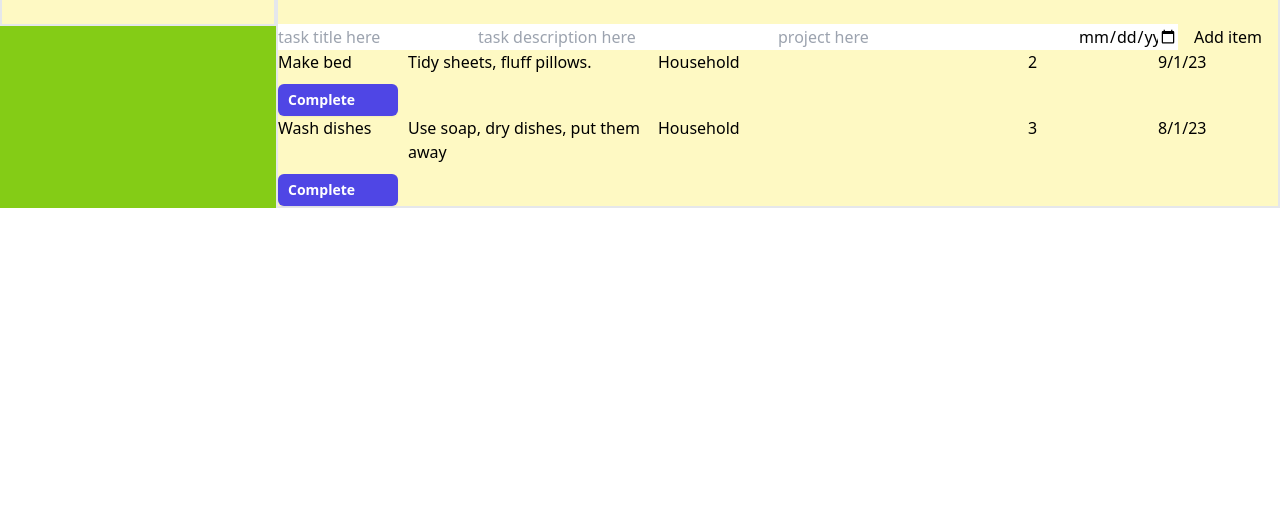
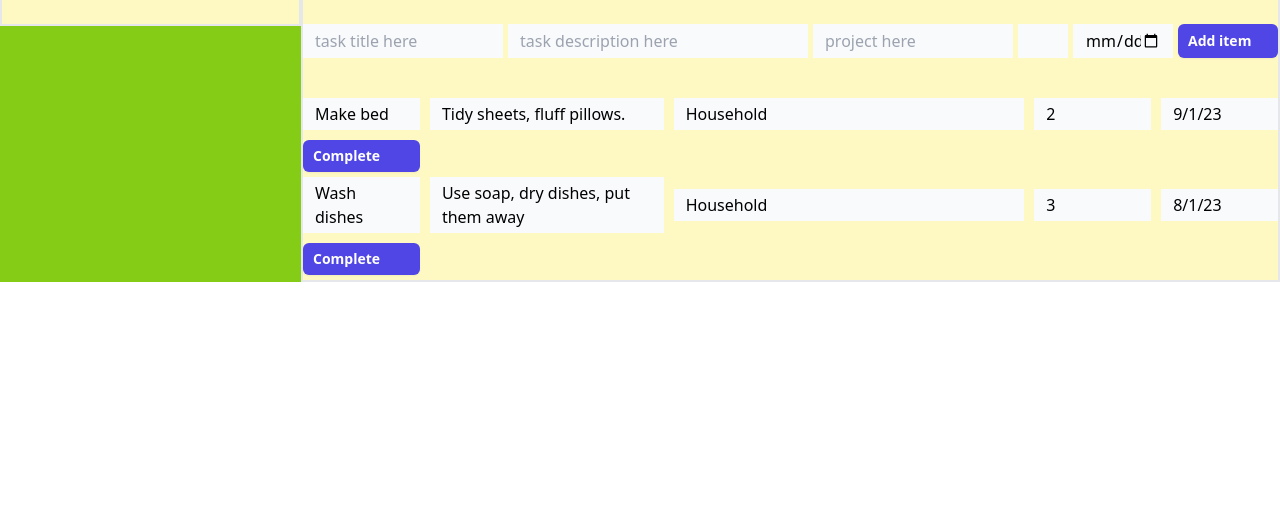
Before and after one commit to edensalt/todo-list, a website built with webpack: page dist/index.html in a window 1280 px wide. Shown: the part 282-800 px from the top of the page. Built offline with nearby package versions, Linux system fonts and the light colour scheme.

Commit message:
Add some styling for items

```diff
--- a/src/components/form.js
+++ b/src/components/form.js
@@ -1,5 +1,5 @@
 import { createFormField, createDataList, createSubmitBtn } from './form_components';
-import { createItem, masterList } from '../modules/create_list_item';
+import { createItem } from '../modules/create_list_item';
 import RenderToDoList from './list';
 
 const ItemForm = function () {
@@ -7,7 +7,7 @@ const ItemForm = function () {
 
   const form = document.createElement('form');
   form.setAttribute('id', 'item-form');
-  form.classList.add('grid', 'grid-cols-list');
+  form.classList.add('grid', 'grid-cols-list', 'gap-list');
 
   container.appendChild(form);
 
@@ -34,7 +34,6 @@ const AddItem = function () {
     const form = document.querySelector('#item-form');
     form.reset();
     RenderToDoList();
-    console.table(masterList);
   });
 };
 
@@ -42,6 +41,7 @@ const AddItemForm = function () {
   const parent = document.querySelector('#items');
   const container = document.createElement('div');
   container.setAttribute('id', 'form-container');
+  container.classList.add('mb-10');
   parent.appendChild(container);
 
   ItemForm();
--- a/src/components/form_components.js
+++ b/src/components/form_components.js
@@ -1,6 +1,7 @@
 const createFormField = function (container, type, id, name, placeholder) {
   const field = document.createElement('input');
   field.type = type;
+  field.classList.add('item');
   field.id = id;
   field.name = name;
   field.placeholder = placeholder;
@@ -23,6 +24,7 @@ const createDataList = function (
   field.name = name;
   field.id = id;
   field.type = type;
+  field.classList.add('item');
   const datalist = document.createElement('datalist');
   datalist.id = list;
   const option1 = document.createElement('option');
@@ -44,6 +46,7 @@ const createSubmitBtn = function (container, type, id, innerHTML) {
   btn.type = type;
   btn.id = id;
   btn.innerHTML = innerHTML;
+  btn.classList.add('btn-complete');
   container.appendChild(btn);
 };
 
--- a/src/components/list.js
+++ b/src/components/list.js
@@ -12,7 +12,7 @@ const RenderToDoList = function () {
   masterList.forEach((item) => {
     const card = document.createElement('div');
     card.setAttribute('id', 'list-item');
-    card.classList.add('grid', 'grid-cols-list');
+    card.classList.add('grid', 'grid-cols-list', 'gap-list', 'items-center', 'my-[5px]');
     addTitle(item, card);
     addDescription(item, card);
     addProject(item, card);
--- a/src/components/list_components.js
+++ b/src/components/list_components.js
@@ -20,30 +20,36 @@ function addDoneBtn(item, card) {
 function addTitle(item, card) {
   const para = document.createElement('p');
   para.innerHTML = item.title;
+  para.classList.add('item');
   card.appendChild(para);
 }
 
 function addDescription(item, card) {
   const para = document.createElement('p');
   para.innerHTML = item.description;
+  para.classList.add('item');
   card.appendChild(para);
 }
 
 function addProject(item, card) {
   const para = document.createElement('p');
   para.innerHTML = item.project;
+  para.classList.add('item');
   card.appendChild(para);
 }
 
 function addPriority(item, card) {
   const para = document.createElement('p');
   para.innerHTML = item.priority;
+  para.classList.add('item');
+  para.classList.add('item');
   card.appendChild(para);
 }
 
 function addDueDate(item, card) {
   const para = document.createElement('p');
   para.innerHTML = item.dueDate;
+  para.classList.add('item');
   card.appendChild(para);
 }
 
--- a/src/modules/remove_list_item.js
+++ b/src/modules/remove_list_item.js
@@ -1,9 +1,7 @@
 import { masterList } from './create_list_item';
 
 const removeItem = function (e) {
-  console.log(e.target.getAttribute('index'));
   masterList.splice(e.target.getAttribute('index'), 1);
-  console.table(masterList);
   return masterList;
 };
 
--- a/src/style.css
+++ b/src/style.css
@@ -6,4 +6,7 @@
     .btn-complete {
         @apply inline-flex items-center gap-x-1.5 rounded-md bg-indigo-600 px-2.5 py-1.5 text-sm font-semibold text-white shadow-sm hover:bg-indigo-500 focus-visible:outline focus-visible:outline-2 focus-visible:outline-offset-2 focus-visible:outline-indigo-600
     }
+    .item {
+        @apply bg-slate-50 py-1 px-3
+    }
 }
--- a/tailwind.config.js
+++ b/tailwind.config.js
@@ -4,8 +4,11 @@ module.exports = {
   theme: {
     extend: {
       gridTemplateColumns: {
-        list: '200px 300px 200px 100px 100px 100px',
+        list: '200px 300px 200px 50px 100px 100px',
         main: '1fr 3fr',
+      },
+      gap: {
+        list: '5px',
       },
     },
   },
```
